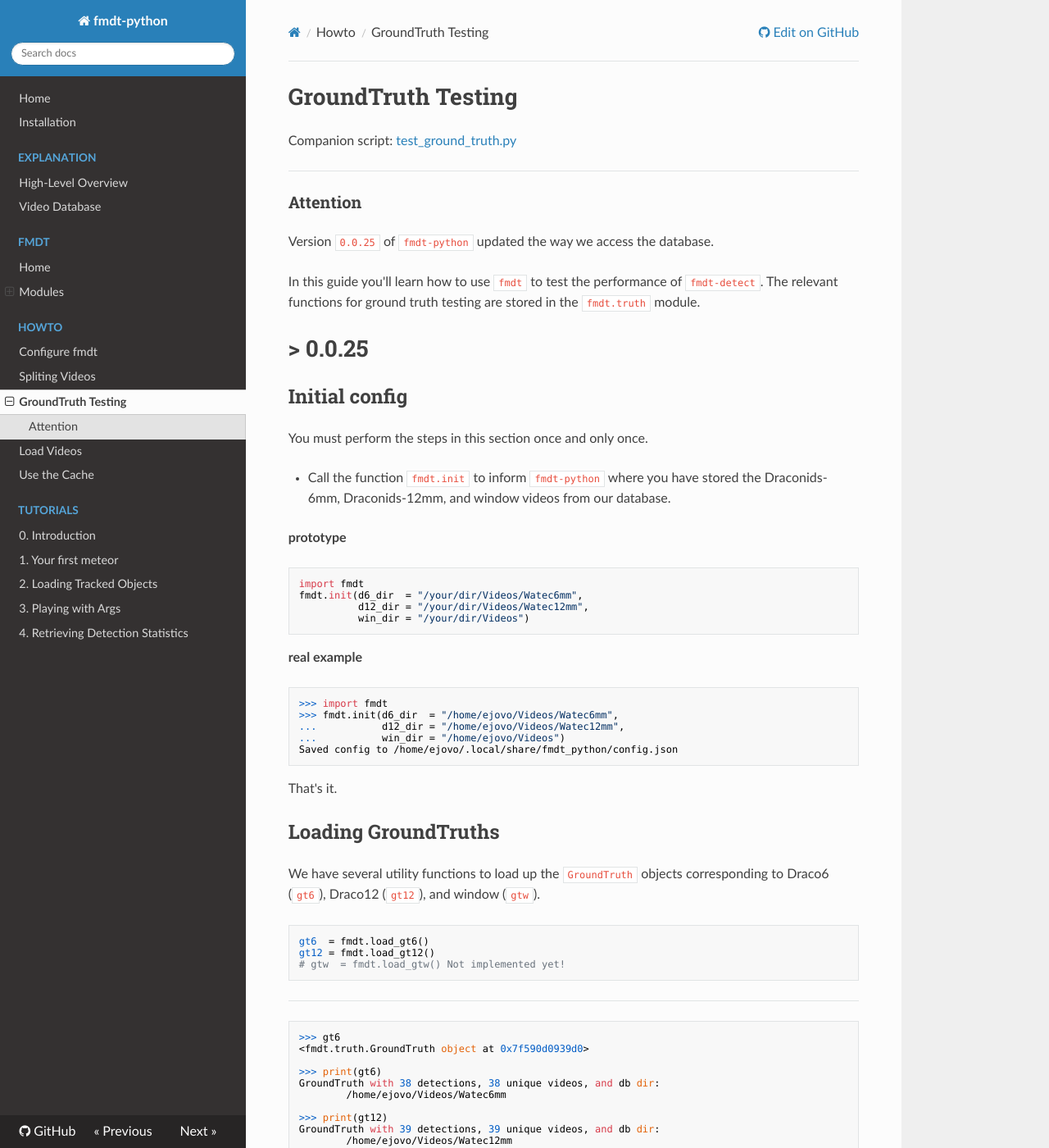
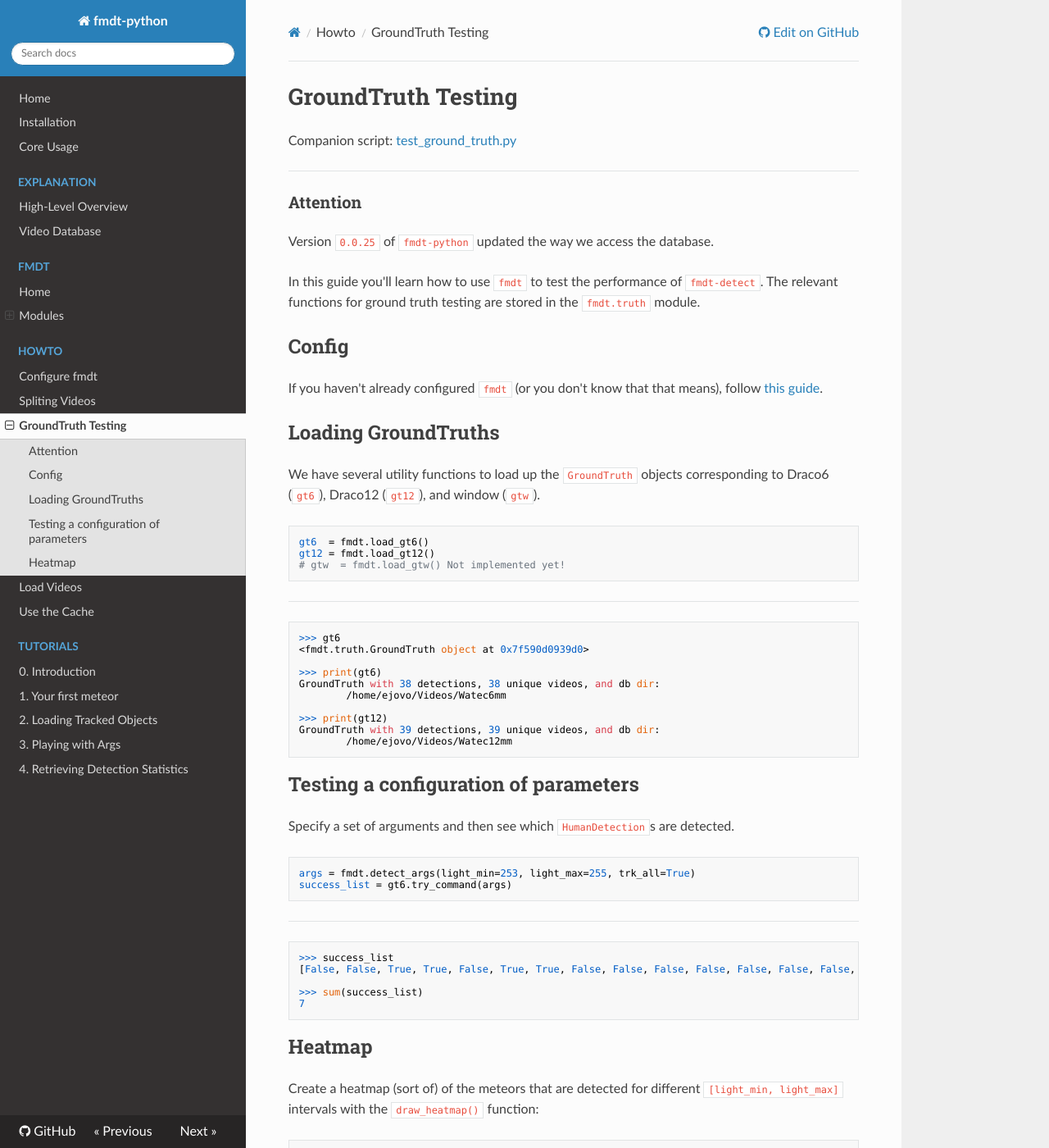
Before and after one commit to ejovo13/fmdt_python_clean, an MkDocs documentation site: the page built from docs/howto/2_test_db.md, in a window 1280 px wide and 1400 px high. Shown: the whole window at 82% size. Built offline with MkDocs 1.6.1, drawn with Linux system fonts in a browser that asks for light colours; nearby versions of some CDN libraries.

Commit message:
continue filling out the docs

````diff
--- a/docs/howto/2_test_db.md
+++ b/docs/howto/2_test_db.md
@@ -9,35 +9,10 @@
 
 In this guide you'll learn how to use `fmdt` to test the performance of `fmdt-detect`. The relevant
 functions for ground truth testing are stored in the `fmdt.truth` module.
+## Config
 
-# > 0.0.25
+If you haven't already configured `fmdt` (or you don't know that that means), follow [this guide](../howto/0_initialization.md).
 
-## Initial config
-
-You must perform the steps in this section once and only once.
-
-- Call the function `fmdt.init` to inform `fmdt-python` where you have stored the Draconids-6mm, Draconids-12mm, and window videos from our database.
-
-
-**prototype**
-
-```
-import fmdt
-fmdt.init(d6_dir  = "/your/dir/Videos/Watec6mm",
-          d12_dir = "/your/dir/Videos/Watec12mm",
-          win_dir = "/your/dir/Videos")
-```
-
-**real example**
-```
->>> import fmdt
->>> fmdt.init(d6_dir  = "/home/ejovo/Videos/Watec6mm",
-...           d12_dir = "/home/ejovo/Videos/Watec12mm",
-...           win_dir = "/home/ejovo/Videos")
-Saved config to /home/ejovo/.local/share/fmdt_python/config.json
-```
-
-That's it.
 
 ## Loading GroundTruths
 
````
Also changed, not shown: docs/howto/0_initialization.md (+29 -0 lines), docs/index.md (+1 -0 lines), docs/iz_one_and_only.md (added, +215 -0 lines).
